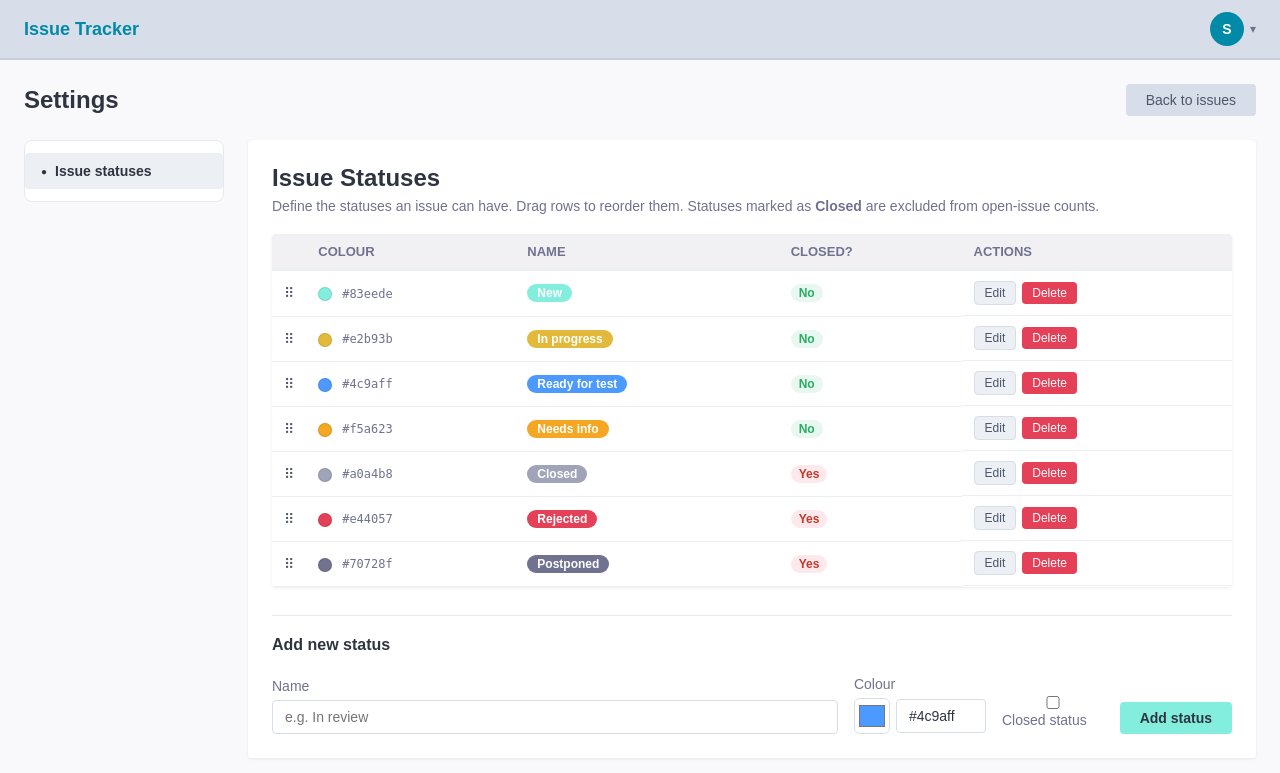
After one commit to AmaraX7/Taiga-Clone-ASW, a Django app: page /settings/ in a window 1280 px wide. The commit adds this page. Shown: the top 773 px of the page. Run offline with Django 5.2, Linux system fonts and the light colour scheme; the visitor is signed in with stand-in values (Sample User, id 1); data comes from the database, SQL or seed files in the repository; data that the repository does not hold is empty.

Commit message:
pàgina de settings i statuses

```diff
--- a/config/urls.py
+++ b/config/urls.py
@@ -15,7 +15,7 @@ Including another URLconf
     2. Add a URL to urlpatterns:  path('blog/', include('blog.urls'))
 """
 
-# config/urls.py
+
 from django.contrib import admin
 from django.urls import path, include
 from django.conf import settings
--- a/issues/admin.py
+++ b/issues/admin.py
@@ -1,5 +1,9 @@
 from django.contrib import admin
-from .models import Attachment, Comment, Issue, Watcher
+from .models import Attachment, Comment, Issue, IssueStatus, Watcher
+
+@admin.register(IssueStatus)
+class IssueStatusAdmin(admin.ModelAdmin):
+    list_display = ('id', 'name', 'slug', 'color', 'is_closed', 'order')
 
 @admin.register(Issue)
 class IssueAdmin(admin.ModelAdmin):
--- a/issues/urls.py
+++ b/issues/urls.py
@@ -18,4 +18,15 @@ urlpatterns = [
     path('comments/<int:comment_id>/delete/', views.comment_delete, name='comment_delete'),
     path('issues/<int:issue_id>/watch/',   views.watcher_add,    name='watcher_add'),
     path('issues/<int:issue_id>/unwatch/', views.watcher_remove, name='watcher_remove'),
+    path("issues/<int:issue_id>/status/", views.issue_update_status, name="issue_update_status"),
+
+    # ---Settings---
+
+    # Statuses
+
+    path('settings/',				views.settings_view,  name='settings_view'),
+    path('settings/statuses/new/',		views.status_create,  name='status_create'),
+    path('settings/statuses/<int:pk>/edit/',	views.status_edit,    name='status_edit'),
+    path('settings/statuses/<int:pk>/delete/',views.status_delete, name='status_delete'),
+    path('settings/statuses/reorder/',	views.status_reorder, name='status_reorder'),
 ]
--- a/issues/views.py
+++ b/issues/views.py
@@ -1,9 +1,13 @@
 from django.shortcuts import get_object_or_404, render, redirect
 from django.contrib.auth.decorators import login_required
 from django.contrib.auth.models import User
-from django.db.models import Q
+from django.db.models import Q, Max
 from .models import Attachment, Comment, Issue, Watcher
-from .forms import AssignIssueForm, AttachmentForm, IssueForm
+from .forms import AssignIssueForm, AttachmentForm, IssueForm, IssueStatusForm
+#settings
+from django.contrib import messages
+from django.utils.text import slugify
+from .models import IssueStatus
 
 
 SORTABLE_FIELDS = {
@@ -67,7 +71,10 @@ def issue_list(request):
         'type': Issue.TYPE_CHOICES,
         'severity': Issue.SEVERITY_CHOICES,
         'priority': Issue.PRIORITY_CHOICES,
-        'status': Issue.STATUS_CHOICES,
+        'status': [
+            (str(s.id), s.name)
+            for s in IssueStatus.objects.all().order_by('order')
+        ],
         'assigned_to': [
             (str(u.id), u.username)
             for u in User.objects.filter(
@@ -127,6 +134,7 @@ def issue_detail(request, issue_id):
     watcher_list = issue.watchers.select_related('user').all()
     assign_form = AssignIssueForm(instance=issue)
     attachment_form = AttachmentForm()
+    status_form = IssueStatusForm(instance=issue)
     return render(
         request,
         'issues/detail.html',
@@ -134,6 +142,7 @@ def issue_detail(request, issue_id):
             'issue': issue,
             'assign_form': assign_form,
             'attachment_form': attachment_form,
+            'status_form': status_form,
             'is_watching': is_watching,
             'watcher_list': watcher_list,
         },
@@ -223,3 +232,93 @@ def comment_delete(request, comment_id):
     if request.method == 'POST':
         comment.delete()
     return redirect('issue_detail', issue_id=issue_id)
+
+
+#settings
+
+
+@login_required
+def settings_view(request):
+    """Main settings page — lists all custom statuses."""
+    # Carrega els per defecte del model si no hi ha
+    if not IssueStatus.objects.exists():
+        for s in IssueStatus.get_default_statuses():
+            IssueStatus.objects.create(**s)
+
+    statuses = IssueStatus.objects.all()
+    return render(request, 'issues/settings.html', {'statuses': statuses})
+
+
+@login_required
+def status_create(request):
+    if request.method == 'POST':
+        name      = request.POST.get('name', '').strip()
+        color     = request.POST.get('color', '#70728f').strip()
+        is_closed = request.POST.get('is_closed') == 'on'
+        if name:
+            slug = slugify(name)
+            # Slug ha de ser únic, anem sumant números al darrere fins que ho sigui
+            base_slug, n = slug, 1
+            while IssueStatus.objects.filter(slug=slug).exists():
+                slug = f'{base_slug}-{n}'
+                n += 1
+
+            last_order = IssueStatus.objects.aggregate(Max('order'))['order__max']
+            next_order = (last_order + 1) if last_order is not None else 0
+
+            IssueStatus.objects.create(name=name, slug=slug, color=color, is_closed=is_closed, order=next_order)
+            messages.success(request, f'Status "{name}" created.')
+        else:
+            messages.error(request, 'Name is required.')
+    return redirect('settings_view')
+
+
+@login_required
+def status_edit(request, pk):
+    status = get_object_or_404(IssueStatus, pk=pk)
+    if request.method == 'POST':
+        name      = request.POST.get('name', '').strip()
+        color     = request.POST.get('color', '#70728f').strip()
+        is_closed = request.POST.get('is_closed') == 'on'
+        if name:
+            status.name      = name
+            status.color     = color
+            status.is_closed = is_closed
+            status.save()
+            messages.success(request, f'Status "{name}" updated.')
+        else:
+            messages.error(request, 'Name is required.')
+        return redirect('settings_view')
+    return render(request, 'issues/status_edit.html', {'status': status})
+
+
+@login_required
+def status_delete(request, pk):
+    status = get_object_or_404(IssueStatus, pk=pk)
+    if request.method == 'POST':
+        name = status.name
+        status.delete()
+        messages.success(request, f'Status "{name}" deleted.')
+    return redirect('settings_view')
+
+
+@login_required
+def status_reorder(request):
+    """Accepts a POST with ordered list of IDs and updates their `order` field."""
+    if request.method == 'POST':
+        ids = request.POST.getlist('order[]')
+        for i, pk in enumerate(ids):
+            IssueStatus.objects.filter(pk=pk).update(order=i)
+    return redirect('settings_view')
+
+
+@login_required
+def issue_update_status(request, issue_id):
+    issue = get_object_or_404(Issue, id=issue_id)
+
+    if request.method == "POST":
+        form = IssueStatusForm(request.POST, instance=issue)
+        if form.is_valid():
+            form.save()
+
+    return redirect("issue_detail", issue_id=issue.id)
--- a/templates/base.html
+++ b/templates/base.html
@@ -25,6 +25,7 @@
                 </summary>
                 <div class="navbar-dropdown-menu">
                     <a href="{% url 'profile_view' user.username %}" class="navbar-dropdown-item">View Profile</a>
+                    <a href="{% url 'settings_view' %}" class="navbar-dropdown-item">Settings</a>
                     <form method="post" action="{% url 'account_logout' %}">
                         {% csrf_token %}
                         <button type="submit" class="navbar-dropdown-item navbar-dropdown-btn">Sign out</button>
--- a/templates/issues/list.html
+++ b/templates/issues/list.html
@@ -115,7 +115,7 @@
                         </svg>
                         {% endif %}
                     </td>
-                    <td><span class="badge badge-status-{{ issue.status }}">{{ issue.get_status_display }}</span></td>
+                    <td><span class="badge badge-status-{{ issue.status }}">{{ issue.status.name }}</span></td>
                     <td><span class="badge badge-priority-{{ issue.priority }}">{{ issue.get_priority_display }}</span></td>
                     <td><span class="badge badge-severity-{{ issue.severity }}">{{ issue.get_severity_display }}</span></td>
                     <td>{{ issue.assigned_to|default:"-" }}</td>
--- /dev/null
+++ b/templates/issues/settings.html
@@ -0,0 +1,302 @@
+{% extends "base.html" %}
+
+{% block title %}Settings{% endblock %}
+
+{% block content %}
+<div class="issues-header">
+    <h1>Settings</h1>
+    <a href="{% url 'issue_list' %}" class="btn btn-cancel">Back to issues</a>
+</div>
+
+<div class="settings-layout">
+
+    <!-- Barra lateral (per després) -->
+    <aside class="settings-sidebar">
+        <ul class="settings-nav">
+            <li class="settings-nav-item active">
+                <span class="settings-nav-icon">&#9679;</span>
+                Issue statuses
+            </li>
+        </ul>
+    </aside>
+
+
+    <div class="settings-main">
+        <div class="detail-card">
+            <div class="settings-section-header">
+                <h2>Issue Statuses</h2>
+                <p class="settings-section-desc">
+                    Define the statuses an issue can have. Drag rows to reorder them.
+                    Statuses marked as <strong>Closed</strong> are excluded from open-issue counts.
+                </p>
+            </div>
+
+            <!-- Status list -->
+            <form method="post" action="{% url 'status_reorder' %}" id="reorder-form">
+                {% csrf_token %}
+                <table class="issues-table settings-table" id="status-table">
+                    <thead>
+                        <tr>
+                            <th style="width:32px;"></th>
+                            <th>Colour</th>
+                            <th>Name</th>
+                            <th>Closed?</th>
+                            <th>Actions</th>
+                        </tr>
+                    </thead>
+                    <tbody id="sortable-body">
+                        {% for status in statuses %}
+                        <tr class="status-row" data-id="{{ status.pk }}">
+                            <td class="drag-handle" title="Drag to reorder">⠿</td>
+                            <td>
+                                <span class="status-color-dot" style="background:{{ status.color }};"></span>
+                                <code class="color-code">{{ status.color }}</code>
+                            </td>
+                            <td>
+                                <span class="badge" style="background:{{ status.color }};color:#fff;">
+                                    {{ status.name }}
+                                </span>
+                            </td>
+                            <td>
+                                {% if status.is_closed %}
+                                <span class="closed-pill closed-yes">Yes</span>
+                                {% else %}
+                                <span class="closed-pill closed-no">No</span>
+                                {% endif %}
+                            </td>
+                            <td class="settings-actions">
+                                <a href="{% url 'status_edit' status.pk %}" class="btn btn-secondary btn-sm">Edit</a>
+                                <form method="post" action="{% url 'status_delete' status.pk %}" style="display:inline;">
+                                    {% csrf_token %}
+                                    <button type="submit" class="btn btn-danger btn-sm"
+                                        onclick="return confirm('Delete status &quot;{{ status.name }}&quot;?')">
+                                        Delete
+                                    </button>
+                                </form>
+                            </td>
+                        </tr>
+                        {% endfor %}
+                    </tbody>
+                </table>
+                <!-- div per a fer funcionar els ordres -->
+                <div id="order-inputs"></div>
+                <button type="submit" class="btn btn-new" id="save-order-btn" style="display:none;margin-top:12px;">
+                    Save order
+                </button>
+            </form>
+
+            <!-- Nou status -->
+            <div class="settings-add-section">
+                <h3>Add new status</h3>
+                <form method="post" action="{% url 'status_create' %}" class="settings-add-form">
+                    {% csrf_token %}
+                    <div class="settings-add-fields">
+                        <div class="form-group" style="margin:0;flex:1;">
+                            <label for="new-name">Name</label>
+                            <input type="text" id="new-name" name="name" placeholder="e.g. In review" required>
+                        </div>
+                        <div class="form-group" style="margin:0;">
+                            <label for="new-color">Colour</label>
+                            <div class="color-input-wrapper">
+                                <input type="color" id="new-color-picker" value="#4c9aff"
+                                    oninput="document.getElementById('new-color').value=this.value">
+                                <input type="text" id="new-color" name="color" value="#4c9aff"
+                                    pattern="^#[0-9a-fA-F]{6}$" maxlength="7"
+                                    oninput="syncColorPicker('new-color','new-color-picker')">
+                            </div>
+                        </div>
+                        <div class="form-group" style="margin:0;justify-content:flex-end;">
+                            <label class="checkbox-label">
+                                <input type="checkbox" name="is_closed">
+                                Closed status
+                            </label>
+                        </div>
+                        <button type="submit" class="btn btn-new" style="align-self:flex-end;">Add status</button>
+                    </div>
+                </form>
+            </div>
+
+        </div>
+    </div>
+
+</div>
+
+<style>
+.settings-layout {
+    display: grid;
+    grid-template-columns: 200px 1fr;
+    gap: 24px;
+    margin-top: 24px;
+}
+
+.settings-sidebar {
+    background: #fff;
+    border: 1px solid #e5e9f0;
+    border-radius: 8px;
+    padding: 12px 0;
+    align-self: start;
+}
+
+.settings-nav { list-style: none; margin: 0; padding: 0; }
+.settings-nav-item {
+    display: flex;
+    align-items: center;
+    gap: 8px;
+    padding: 10px 16px;
+    font-size: 14px;
+    color: #70728f;
+    cursor: pointer;
+    border-radius: 4px;
+}
+.settings-nav-item.active {
+    background: #eceff4;
+    color: #2e3440;
+    font-weight: 600;
+}
+.settings-nav-icon { font-size: 10px; }
+
+.settings-main .detail-card { padding: 24px; }
+
+.settings-section-header { margin-bottom: 20px; }
+.settings-section-header h2 { margin: 0 0 6px; }
+.settings-section-desc { color: #70728f; font-size: 14px; margin: 0; }
+
+.settings-table { margin-bottom: 0; }
+.settings-table td { vertical-align: middle; }
+
+.drag-handle {
+    cursor: grab;
+    color: #a0a4b8;
+    font-size: 18px;
+    user-select: none;
+    text-align: center;
+}
+.drag-handle:active { cursor: grabbing; }
+.status-row.dragging { opacity: 0.4; }
+.status-row.drag-over { border-top: 2px solid #008aa8; }
+
+.status-color-dot {
+    display: inline-block;
+    width: 14px;
+    height: 14px;
+    border-radius: 50%;
+    vertical-align: middle;
+    margin-right: 6px;
+    border: 1px solid rgba(0,0,0,.1);
+}
+.color-code { font-size: 12px; color: #70728f; }
+
+.closed-pill {
+    display: inline-block;
+    padding: 2px 8px;
+    border-radius: 12px;
+    font-size: 12px;
+    font-weight: 600;
+}
+.closed-yes { background: #fde8eb; color: #c0392b; }
+.closed-no  { background: #e8f8f0; color: #27ae60; }
+
+.settings-actions { display: flex; gap: 6px; align-items: center; }
+.btn-sm { padding: 4px 10px; font-size: 12px; }
+
+.settings-add-section {
+    margin-top: 28px;
+    padding-top: 20px;
+    border-top: 1px solid #e5e9f0;
+}
+.settings-add-section h3 { margin: 0 0 14px; font-size: 16px; }
+
+.settings-add-fields {
+    display: flex;
+    gap: 16px;
+    align-items: flex-end;
+    flex-wrap: wrap;
+}
+.settings-add-fields .form-group { margin-bottom: 0; }
+
+.color-input-wrapper {
+    display: flex;
+    align-items: center;
+    gap: 6px;
+}
+.color-input-wrapper input[type="color"] {
+    width: 36px;
+    height: 36px;
+    padding: 2px;
+    border: 1px solid #d8dee9;
+    border-radius: 6px;
+    cursor: pointer;
+    background: none;
+}
+.color-input-wrapper input[type="text"] {
+    width: 90px;
+}
+
+.checkbox-label {
+    display: flex;
+    align-items: center;
+    gap: 6px;
+    font-size: 14px;
+    cursor: pointer;
+    padding-top: 28px;
+}
+</style>
+
+<script>
+// Sincronitzar l'hexadecimal amb el color picker
+function syncColorPicker(textId, pickerId) {
+    const val = document.getElementById(textId).value;
+    if (/^#[0-9a-fA-F]{6}$/.test(val)) {
+        document.getElementById(pickerId).value = val;
+    }
+}
+
+// Drag-and-drop reorder
+(function () {
+    const tbody = document.getElementById('sortable-body');
+    let dragged = null;
+
+    tbody.querySelectorAll('.status-row').forEach(row => {
+        row.setAttribute('draggable', true);
+
+        row.addEventListener('dragstart', e => {
+            dragged = row;
+            row.classList.add('dragging');
+            e.dataTransfer.effectAllowed = 'move';
+        });
+        row.addEventListener('dragend', () => {
+            row.classList.remove('dragging');
+            tbody.querySelectorAll('.status-row').forEach(r => r.classList.remove('drag-over'));
+            updateOrderInputs();
+            document.getElementById('save-order-btn').style.display = 'inline-block';
+        });
+        row.addEventListener('dragover', e => {
+            e.preventDefault();
+            if (row !== dragged) {
+                tbody.querySelectorAll('.status-row').forEach(r => r.classList.remove('drag-over'));
+                row.classList.add('drag-over');
+            }
+        });
+        row.addEventListener('drop', e => {
+            e.preventDefault();
+            if (row !== dragged) {
+                // Insert dragged before the target row
+                tbody.insertBefore(dragged, row);
+            }
+        });
+    });
+
+    function updateOrderInputs() {
+        const container = document.getElementById('order-inputs');
+        container.innerHTML = '';
+        tbody.querySelectorAll('.status-row').forEach((row, i) => {
+            const input = document.createElement('input');
+            input.type  = 'hidden';
+            input.name  = 'order[]';
+            input.value = row.dataset.id;
+            container.appendChild(input);
+        });
+    }
+})();
+</script>
+{% endblock %}
```
Also changed, not shown: issues/forms.py (+7 -1 lines), issues/models.py (+34 -10 lines), issues/tests.py (+9 -1 lines), templates/issues/detail.html (+10 -1 lines), templates/issues/new.html (+14 -0 lines), templates/issues/status_edit.html (added, +79 -0 lines), issues/migrations/0005_issuestatus.py (added), issues/migrations/0006_alter_issue_status.py (added).
